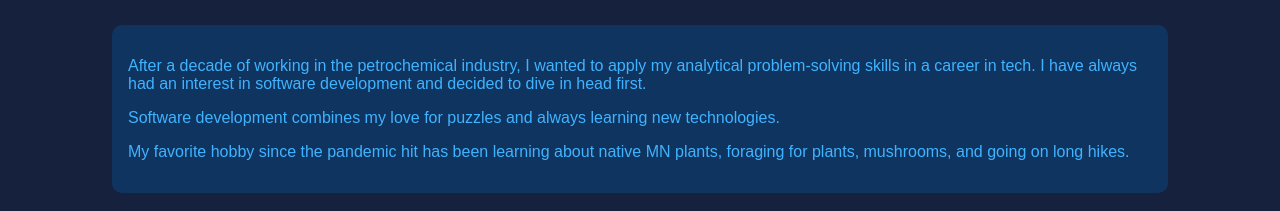
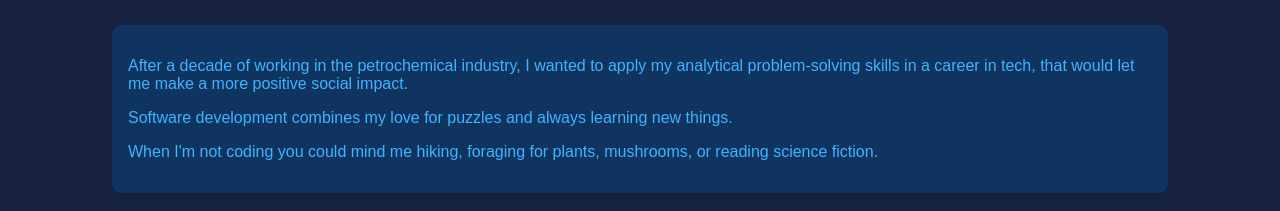
Before and after one commit to AlinaTrukhina/portfolio, a SvelteKit app: page / in a window 1280 px wide. Shown: the part 577-788 px from the top of the page. Built offline with nearby package versions, Linux system fonts and the light colour scheme.

Commit message:
update summary

```diff
--- a/src/routes/+page.svelte
+++ b/src/routes/+page.svelte
@@ -48,12 +48,14 @@
 
     <article class="about-section">
         <p>
-            After a decade of working in the petrochemical industry, I wanted to apply my analytical problem-solving skills in a career in tech. I have always had an interest in software development and decided to dive in head first.
+            After a decade of working in the petrochemical industry,
+            I wanted to apply my analytical problem-solving skills in a career in tech,
+            that would let me make a more positive social impact.
         <p>
-            Software development combines my love for puzzles and always learning new technologies.
+            Software development combines my love for puzzles and always learning new things.
         </p>
         <p>
-            My favorite hobby since the pandemic hit has been learning about native MN plants, foraging for plants, mushrooms, and going on long hikes.
+            When I'm not coding you could mind me hiking, foraging for plants, mushrooms, or reading science fiction.
         </p>
     </article>
 
```
